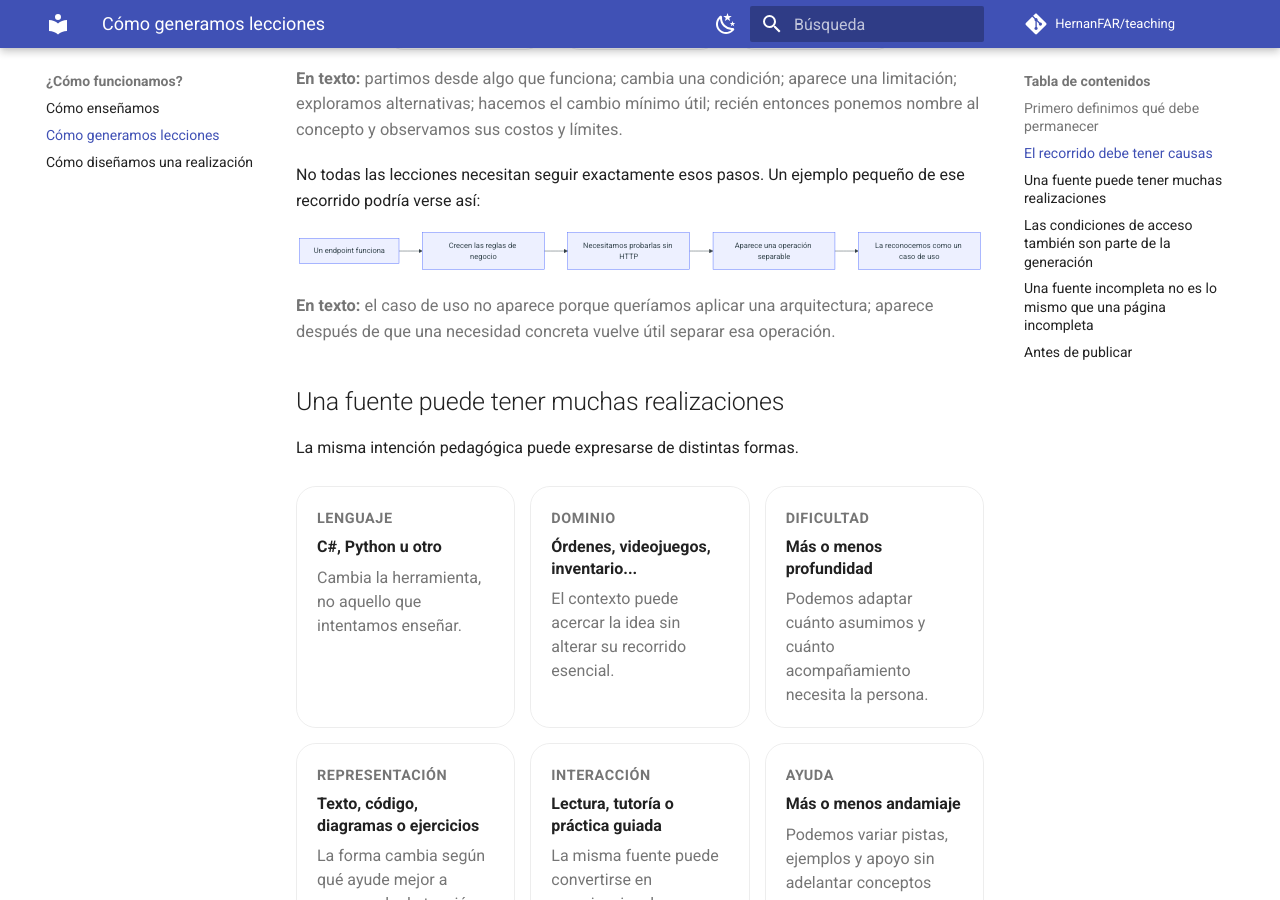
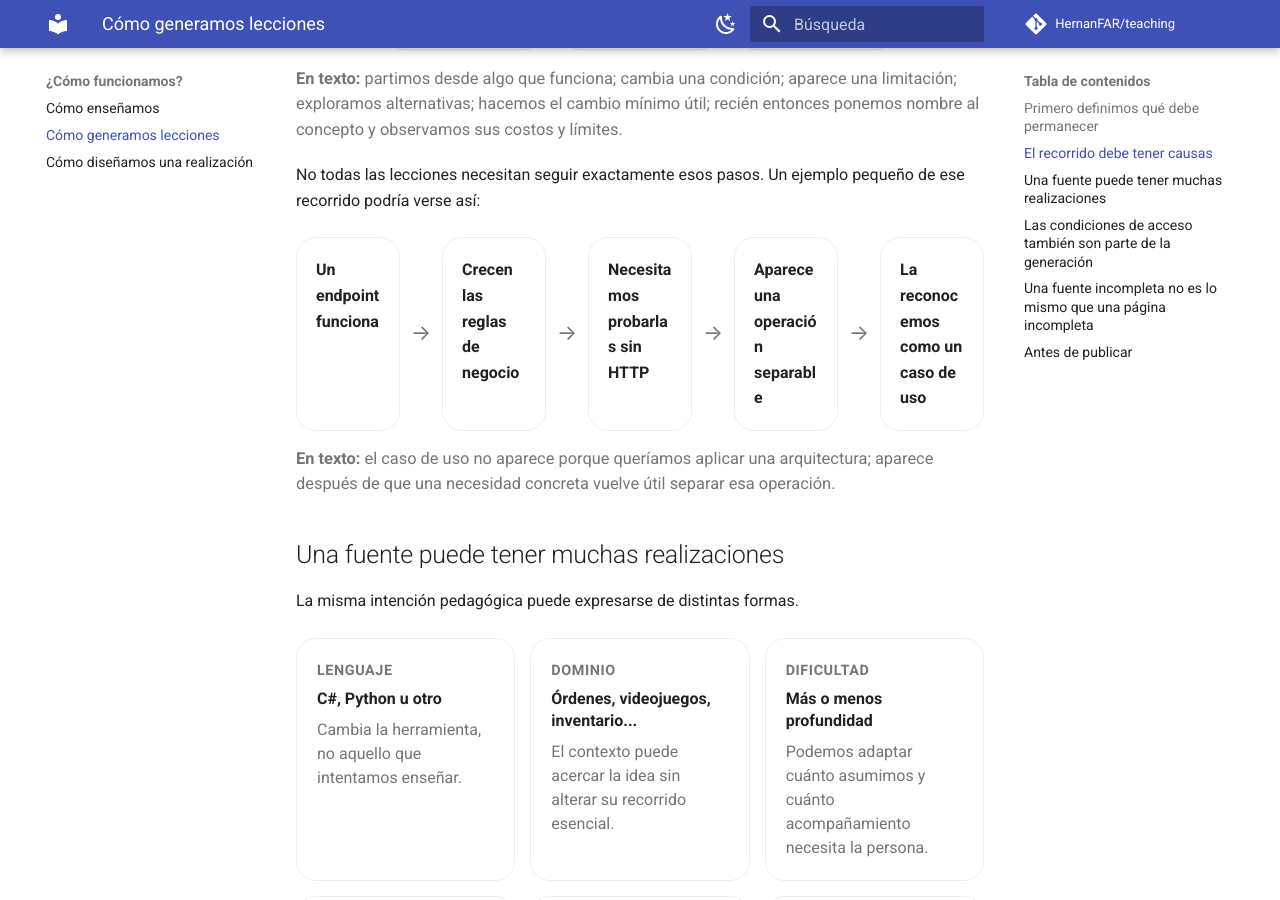
Before and after one commit to HernanFAR/teaching, an MkDocs documentation site: the page built from docs/about/lesson-generation.md, in a window 1280 px wide and 900 px high, scrolled down 1811 px. Built offline with MkDocs 1.6.1 and Material for MkDocs 9.7.7, drawn with Linux system fonts in a browser that asks for light colours; comment, search, counter and statistics services are not loaded.

Commit message:
docs: use Teaching flow for causal micro-example

````diff
--- a/docs/about/lesson-generation.md
+++ b/docs/about/lesson-generation.md
@@ -115,16 +115,37 @@ En su lugar, preferimos que la explicación conserve una relación causal:
 
 No todas las lecciones necesitan seguir exactamente esos pasos. Un ejemplo pequeño de ese recorrido podría verse así:
 
-```mermaid
-flowchart LR
-    A["Un endpoint funciona"]
-    B["Crecen las reglas de negocio"]
-    C["Necesitamos probarlas sin HTTP"]
-    D["Aparece una operación separable"]
-    E["La reconocemos como un caso de uso"]
+<div class="teaching-flow">
 
-    A --> B --> C --> D --> E
-```
+<div class="teaching-flow__step">
+<strong>Un endpoint funciona</strong>
+</div>
+
+<div class="teaching-flow__arrow" aria-hidden="true">→</div>
+
+<div class="teaching-flow__step">
+<strong>Crecen las reglas de negocio</strong>
+</div>
+
+<div class="teaching-flow__arrow" aria-hidden="true">→</div>
+
+<div class="teaching-flow__step">
+<strong>Necesitamos probarlas sin HTTP</strong>
+</div>
+
+<div class="teaching-flow__arrow" aria-hidden="true">→</div>
+
+<div class="teaching-flow__step">
+<strong>Aparece una operación separable</strong>
+</div>
+
+<div class="teaching-flow__arrow" aria-hidden="true">→</div>
+
+<div class="teaching-flow__step">
+<strong>La reconocemos como un caso de uso</strong>
+</div>
+
+</div>
 
 <p class="visual-equivalent"><strong>En texto:</strong> el caso de uso no aparece porque queríamos aplicar una arquitectura; aparece después de que una necesidad concreta vuelve útil separar esa operación.</p>
 
````
